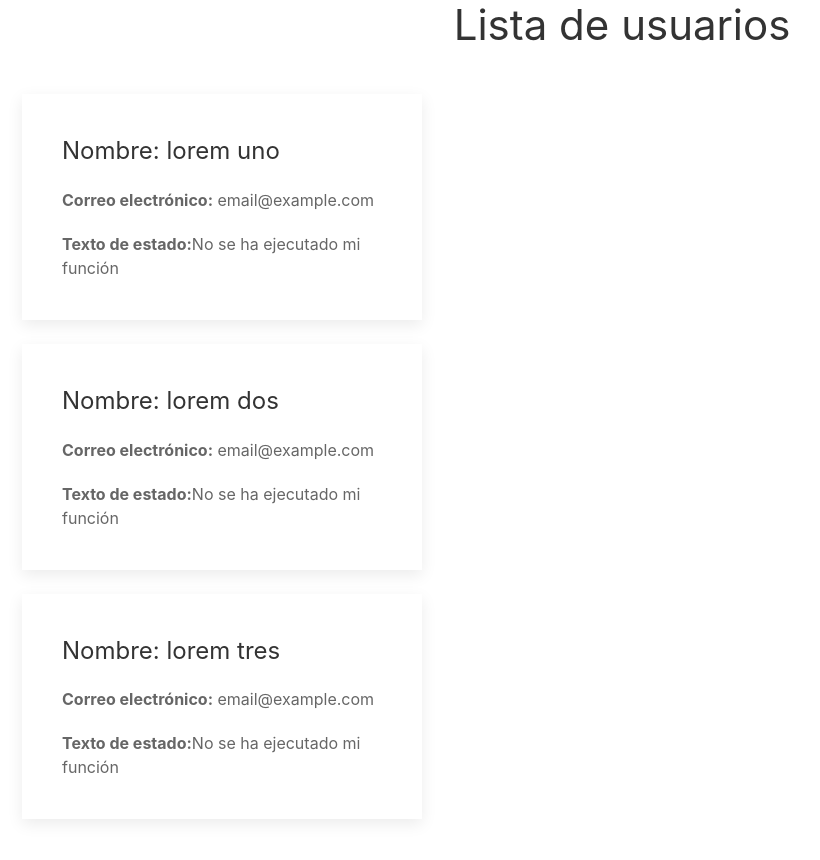
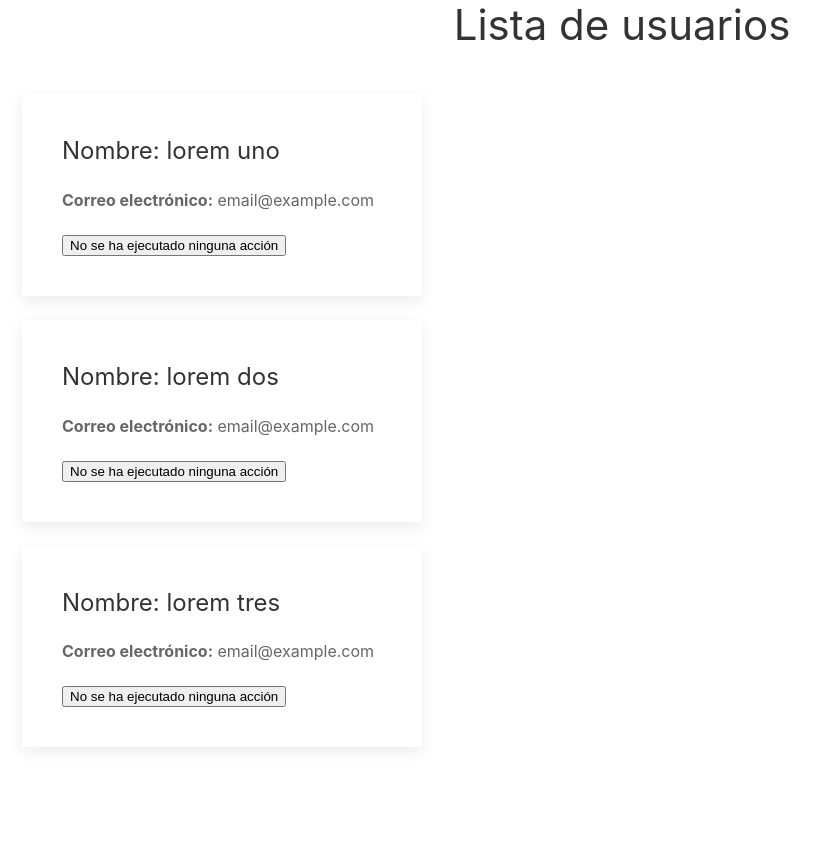
Before and after one commit to biotec-io/primer-app, a React (Create React App) app: page / in a window 1280 px wide. Shown: the top 860 px of the page, without its empty margins (18-838 px from the left). After the commit the page ends 800 px from the top, so only its background shows below. Built offline with nearby package versions, Linux system fonts and the light colour scheme.

Commit message:
Agregados eventos de mouse over y mouse out

```diff
--- a/src/User.js
+++ b/src/User.js
@@ -11,8 +11,14 @@ class User extends Component {
     super();
 
     this.state = {
-      text: 'Hola mundo',
+      text: 'No se ha ejecutado ninguna acción',
     };
+  }
+
+  changeText(text) {
+    this.setState({ text });
+    /* Es un atajo de */
+    /* this.setState({ text: text }); */
   }
 
   render() {
@@ -22,14 +28,12 @@ class User extends Component {
           <h3 className="uk-card-title">Nombre: {this.props.name}</h3>
           <p><strong>Correo electrónico:</strong> {this.props.email}</p>
 
-          <p
-            onMouseOver={() => this.setState({
-                text: 'Adiós mundo',
-            })}
+          <button
+            onMouseOver={() => this.changeText('Al entrar el mouse')}
+            onMouseOut={() => this.changeText('Al salir el mouse')}
           >
-            <strong>Texto de estado:</strong>
-            {this.state.text == 'Hola mundo' ? 'No se ha ejecutado mi función' : 'Ya se ejecutó'}
-          </p>
+            {this.state.text}
+          </button>
         </div>
 
         <br />
```
